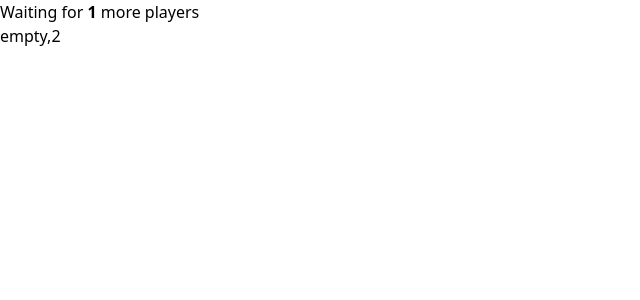
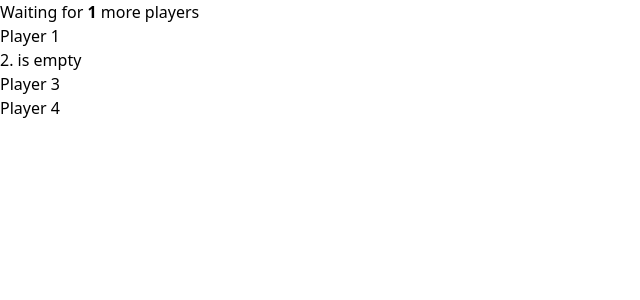
Before and after one commit to nilpeep/Americano-Okey-101, a React (Vite) app: page / in a window 1280 px wide. Shown: the top 300 px of the page, without its empty margins (0-640 px from the left). Built offline with nearby package versions, Linux system fonts and the light colour scheme.

Commit message:
player component

```diff
--- /dev/null
+++ b/src/components/player/index.jsx
@@ -0,0 +1,8 @@
+
+export const Player = ({player}) => {
+  return (
+    <div className="bg-white py-4 px-10 rounded">
+        {player.name}
+    </div>
+  )
+}
--- a/src/components/table.jsx
+++ b/src/components/table.jsx
@@ -3,6 +3,7 @@ import { useTable } from '../store/table/hooks'
 import { PLAYER_COUNT } from './consts'
 import classNames from 'classnames'
 import { setActivePlayer, setPlayer } from '../store/table/actions'
+import { Player } from './player'
 
 
 
@@ -29,7 +30,18 @@ export const Table = () => {
     }
     {
       (pattern || [1,2,3,4]).map((seatId, index) =>{
-        if(players[seatId]) return null
+        if(players[seatId]){
+           return (<div
+          className={classNames("absolute", {
+            'top-10 left-1/2 -translate-x-1/2':index===0,
+            'top-1/2 right-10 -translate-y-1/2':index===1,
+            'left-1/2 bottom-10 -translate-x-1/2':index===2,
+            'top-1/2 left-10 -translate-y-1/2':index===3
+          })}
+          >
+            <Player player={players[seatId]}/>
+          </div>)
+        }
         return (
           <button
           key={seatId}
@@ -48,7 +60,9 @@ export const Table = () => {
             'left-1/2 bottom-10 -translate-x-1/2':index===2,
             'top-1/2 left-10 -translate-y-1/2':index===3
           })}>
-            empty,{seatId}
+
+          {seatId}. is empty
+
           </button>
         )
       })
--- a/src/store/table/index.js
+++ b/src/store/table/index.js
@@ -2,9 +2,15 @@ import {createSlice} from "@reduxjs/toolkit"
 
 const initialState = {
     players:{
-        1:{},
-        3:{},
-        4:{}
+        1:{
+            name:"Player 1"
+        },
+        3:{
+            name:"Player 3"
+        },
+        4:{
+            name:"Player 4"
+        }
     },
     activePlayer:null
 }
```
